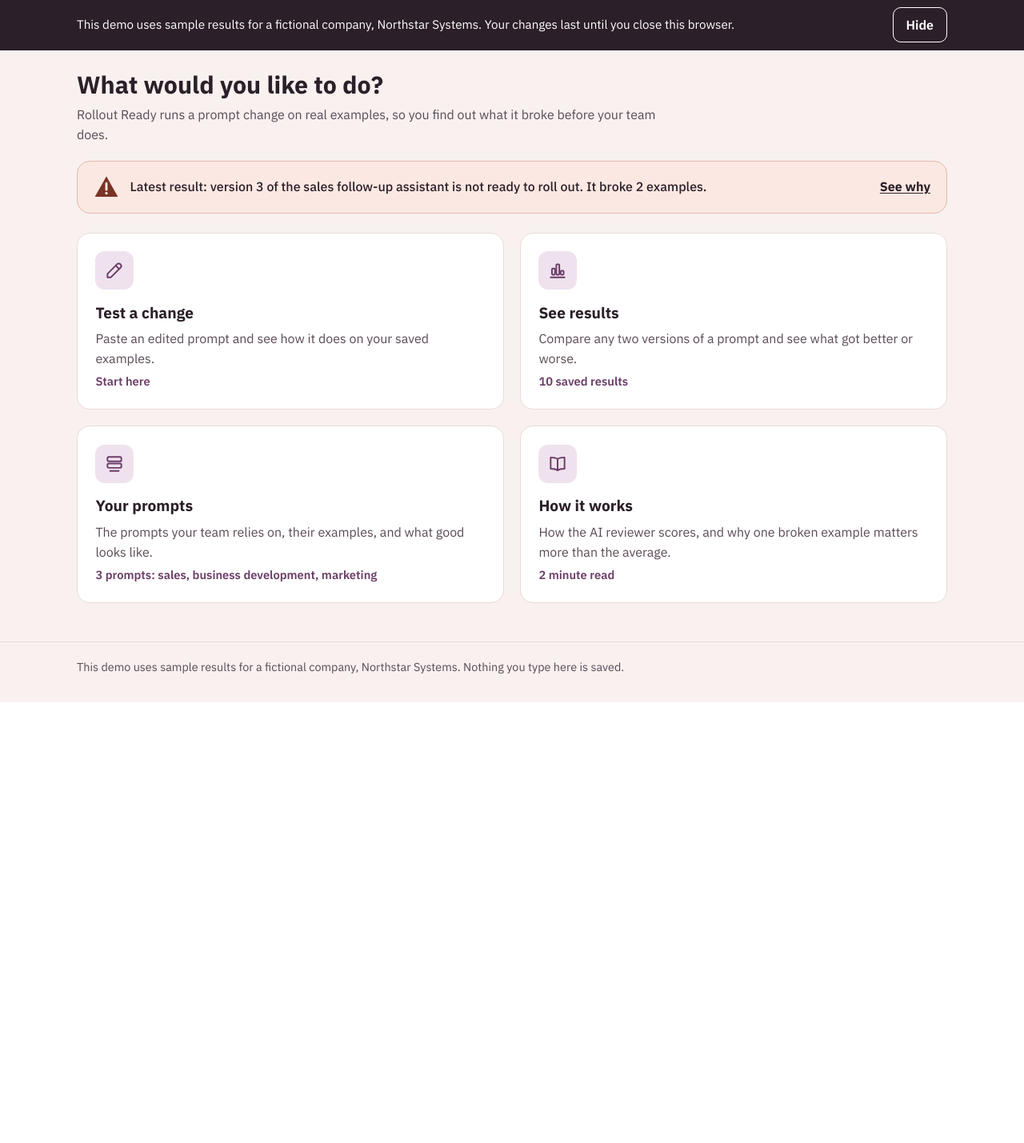
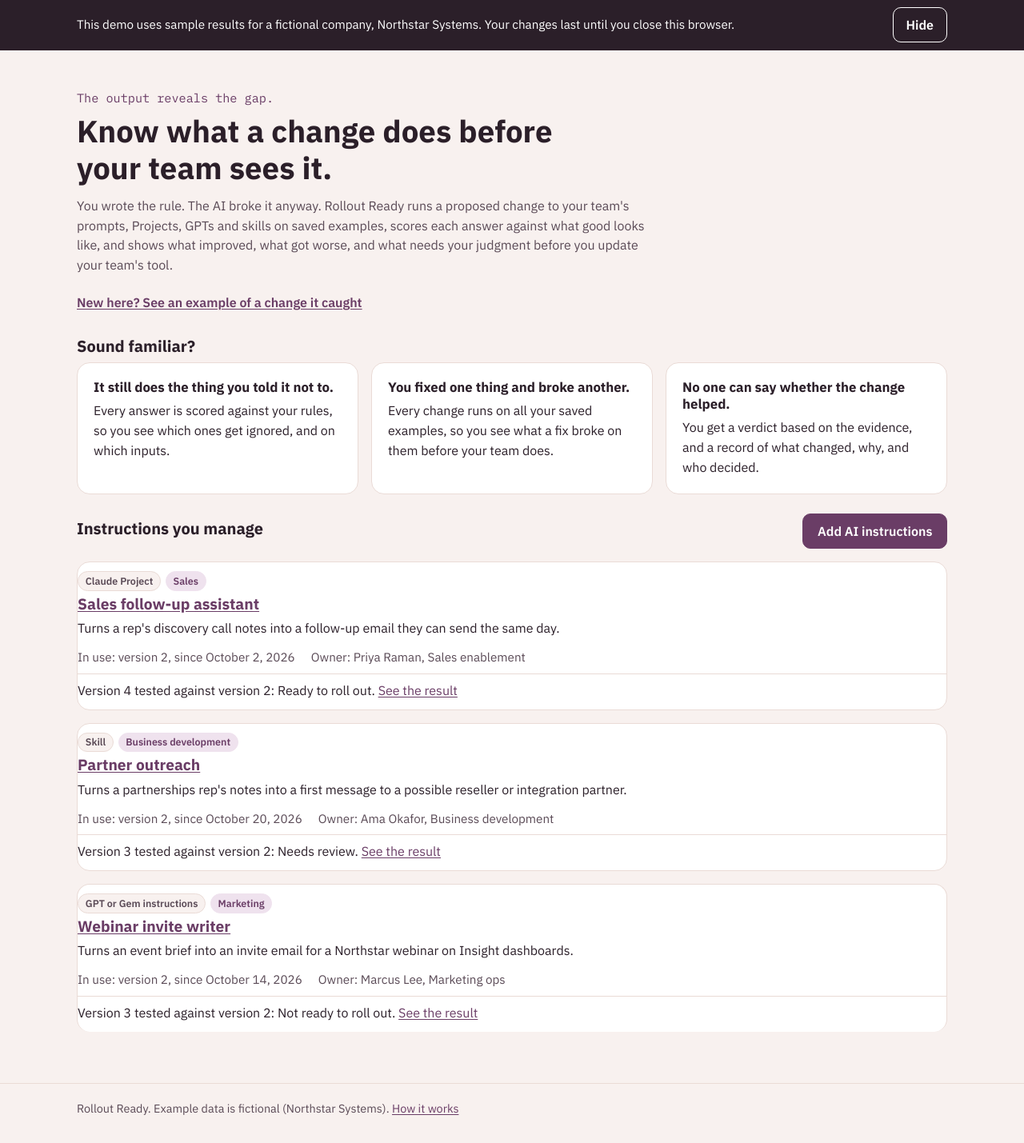
Before and after one commit to jmims-workflow/Rollout-Ready, a FastAPI app: page / in a window 1280 px wide. Shown: the part 75-1504 px from the top of the page at 80% size. Before the commit the page ends 953 px from the top, so only its background shows below. Run offline with FastAPI, Linux system fonts and the light colour scheme.

Commit message:
Manage: the new start screen
The start screen is now Manage: the hero ("The output reveals the gap."),
a "New here?" link to the featured Not ready result that hides after a
visitor's first test, "Sound familiar?", and "Instructions you manage"
with one card per set (type, team, what it's for, the version in use and
since when, the owner, and one neutral status line). Sets with something
waiting come first; the rest sit behind "Show N more with no changes
waiting". The latest-result banner is gone, and set cards never use
warning styling. Your prompts redirects to Manage.

Co-Authored-By: Claude <noreply@anthropic.com>
Claude-Session: https://claude.ai/code/session_01B5gJeuGjCZ5w3fxs9hAeCy

```diff
--- a/rollout_ready/web/app.py
+++ b/rollout_ready/web/app.py
@@ -46,15 +46,6 @@ CALLS = {
     "not_better": "It didn't actually get better",
     "other": "Something else",
 }
-VERDICT_PHRASES = {
-    scoring.READY: "is ready to roll out",
-    scoring.NO_DIFFERENCE: "made no clear difference",
-    scoring.NOT_READY: "is not ready to roll out",
-    scoring.NEEDS_REVIEW: "needs review before it rolls out",
-    scoring.INCOMPLETE: "has an incomplete test",
-}
-
-
 def _when(stamp: str) -> str:
     if not stamp:
         return "Not recorded"
@@ -284,30 +275,37 @@ def create_app(
             suites = ordered(st.suites())
         except SuiteError as exc:
             return problem(request, str(exc), status=500)
-        latest, banner = None, ""
-        pick = latest_pair(request, st, suites)
-        if pick:
+        cards = [manage_card(request, st, s) for s in suites]
+        return page(request, "home.html", nav="home",
+                    waiting=[c for c in cards if c["waiting"]], quiet=[c for c in cards if not c["waiting"]],
+                    show_new_here=not request.session.get("tested"),
+                    featured_url=results_url(config.FEATURED_SUITE, config.FEATURED_CURRENT, config.FEATURED_NEW))
+
+    def manage_card(request: Request, st: Store, suite: Suite) -> dict:
+        """One set on Manage: what's in use, and one neutral line about any change waiting."""
+        versions = st.versions(suite.id)
+        events = release_history(request, suite.id)
+        use = in_use(request, suite, versions)
+        number = {v.id: v.number for v in versions}
+        drafts = [v for v in versions if releases.status(v.id, events, use) == "Draft" and v.number > number.get(use, 0)]
+        card = dict(suite=suite, url=f"/prompts/{suite.id}", in_use_number=number.get(use, 0),
+                    since=releases.since(events, use), waiting=bool(drafts), status="No changes waiting.",
+                    status_url="")
+        if drafts:
+            draft = drafts[-1]
+            tested = last_test(request, st, suite.id, draft.id)
+            # Its latest saved test, or else its results against the version in use.
+            against = tested[0] if tested and tested[0] != draft.id else use
             try:
-                comp = comparison(request, *pick)
+                comp = comparison(request, suite.id, against, draft.id)
             except SuiteError:
                 comp = None
-            if comp and comp.complete:
-                latest = comp
-                banner = (f"Latest result: {comp.new.full_name.lower()} of the {comp.suite.name.lower()} "
-                          f"{VERDICT_PHRASES[comp.verdict]}.")
-                if comp.worse:
-                    banner += f" It broke {_plural(comp.worse, 'example')}."
-        saved = 0
-        for s in suites:
-            real = evaluate.versions_with_results(st, s.id) if settings.is_live else set()
-            for v in st.versions(s.id):
-                if (v.id in real or (not settings.is_live or settings.is_public)
-                        and load_results(st, s.id, v.id, False).cases):
-                    saved += 1
-        teams = [s.team.lower() for s in suites if s.team]
-        prompts_meta = _plural(len(suites), "prompt") + (": " + ", ".join(dict.fromkeys(teams)) if teams else "")
-        return page(request, "home.html", nav="home", latest=latest, banner=banner,
-                    saved_meta=_plural(saved, "saved result"), prompts_meta=prompts_meta)
+            if comp is not None and comp.complete:
+                card["status"] = f"Version {draft.number} tested against version {number[against]}: {comp.verdict}."
+                card["status_url"] = results_url(suite.id, against, draft.id)
+                return card
+            card["status"] = f"Version {draft.number} is waiting for a complete test."
+        return card
 
     # results -----------------------------------------------------------
     @app.get("/results", response_class=HTMLResponse)
@@ -640,6 +638,7 @@ def create_app(
     async def test_run(request: Request):
         form = await request.form()
         if not settings.is_live:
+            request.session["tested"] = 1
             return RedirectResponse(results_url(config.FEATURED_SUITE, config.FEATURED_CURRENT,
                                                 config.SAVED_EXAMPLE_VERSION, example="1"), status_code=303)
         if is_spam(form):
@@ -664,6 +663,7 @@ def create_app(
         st = store_for(request)
         suite_id, against = ctx["suite"].id, ctx["against"].id
         version = st.add_version(suite_id, text, note)
+        request.session["tested"] = 1
         done = results_url(suite_id, against, version.id)
         job = start_job(request, f"Testing {_vname(version.id)} against {_vname(against)}", done,
                         run_versions(st, suite_id, [against, version.id], make_provider(), settings.judge_model))
@@ -724,17 +724,10 @@ def create_app(
                 "finished": job.finished, "error": job.error, "done_url": job.done_url}
 
     # your prompts and their examples -----------------------------------------
-    @app.get("/prompts", response_class=HTMLResponse)
+    @app.get("/prompts")
     def prompts_page(request: Request):
-        items, error, st = [], None, store_for(request)
-        for sid in st.suite_ids():
-            try:
-                items.append({"suite": st.load_suite(sid), "cases": st.load_cases(sid), "versions": st.versions(sid)})
-            except SuiteError as exc:
-                error = str(exc)
-        order = {s.id: i for i, s in enumerate(ordered([i["suite"] for i in items]))}
-        items.sort(key=lambda i: order[i["suite"].id])
-        return page(request, "suites.html", nav="prompts", items=items, error=error)
+        """Your prompts is now part of Manage."""
+        return RedirectResponse("/", status_code=301)
 
     def new_prompt_ctx(f: dict, cases_count: int = 3, **kw) -> dict:
         return dict(nav="prompts", f=f, errors=[], message=None, estimate=estimate_sentence(cases_count, 1), **kw)
@@ -992,7 +985,7 @@ def create_app(
 
     @app.get("/suites")
     def old_suites():
-        return RedirectResponse("/prompts", status_code=301)
+        return RedirectResponse("/", status_code=301)
 
     @app.get("/suites/{rest:path}")
     def old_suite_pages(request: Request, rest: str):
--- a/rollout_ready/web/static/style.css
+++ b/rollout_ready/web/static/style.css
@@ -462,3 +462,21 @@ progress { width: 100%; height: 1.25rem; accent-color: var(--primary); }
 .whats-this { display: inline-block; margin: 0 0 .5rem; font-size: .92rem; }
 .whats-this > summary { cursor: pointer; color: var(--primary); text-decoration: underline; min-height: 44px; display: inline-flex; align-items: center; }
 .whats-this p { margin: .25rem 0 0; color: var(--ink); max-width: 46rem; }
+
+/* Manage ------------------------------------------------------------------- */
+.hero { padding: 1.5rem 0 .5rem; }
+.hero-kicker { font-family: var(--mono); font-size: .95rem; color: var(--primary); margin: 0 0 .4rem; }
+.hero-title { font-size: clamp(1.7rem, 4vw, 2.4rem); line-height: 1.2; margin: 0 0 .75rem; max-width: 40rem; }
+.new-here a { display: inline-flex; align-items: center; min-height: 44px; font-weight: 600; }
+.familiar { list-style: none; padding: 0; margin: 0 0 1.5rem; display: grid; grid-template-columns: repeat(auto-fit, minmax(15rem, 1fr)); gap: 1rem; }
+.familiar .card { margin: 0; }
+.familiar h3 { font-size: 1.05rem; margin: 0 0 .4rem; }
+.familiar p { margin: 0; }
+.set-list { display: grid; gap: 1rem; margin-bottom: 1rem; }
+.set-card { margin: 0; }
+.set-card h3 { margin: .25rem 0 .4rem; font-size: 1.2rem; }
+.set-tags { margin: 0; display: flex; flex-wrap: wrap; gap: .35rem; }
+.set-meta { display: flex; flex-wrap: wrap; gap: .25rem 1.25rem; color: var(--muted); font-size: .95rem; margin: .4rem 0; }
+.set-status { margin: .5rem 0 0; padding-top: .5rem; border-top: 1px solid var(--line); color: var(--ink); }
+.more-sets > summary { min-height: 44px; display: flex; align-items: center; cursor: pointer; font-weight: 600; color: var(--primary); }
+.page-head { display: flex; flex-wrap: wrap; gap: .75rem; align-items: center; justify-content: space-between; margin-bottom: 1rem; }
--- a/rollout_ready/web/templates/home.html
+++ b/rollout_ready/web/templates/home.html
@@ -1,33 +1,46 @@
 {% extends "base.html" %}
-{% from "_macros.html" import icon, verdict_icon %}
+{% from "_macros.html" import notice, team_tag %}
 {% block content %}
-<h1 class="home-title">What would you like to do?</h1>
-<p class="lede">Rollout Ready runs a prompt change on real examples, so you find out what it broke before your team does.</p>
+<section class="hero" aria-labelledby="hero-h">
+  <p class="hero-kicker">The output reveals the gap.</p>
+  <h1 id="hero-h" class="hero-title">Know what a change does before your team sees it.</h1>
+  <p class="lede">You wrote the rule. The AI broke it anyway. Rollout Ready runs a proposed change to your team's prompts, Projects, GPTs and skills on saved examples, scores each answer against what good looks like, and shows what improved, what got worse, and what needs your judgment before you update your team's tool.</p>
+  {% if show_new_here %}<p class="new-here"><a href="{{ featured_url }}">New here? See an example of a change it caught</a></p>{% endif %}
+</section>
 
-{% if latest %}
-<a class="latest verdict-{{ latest.verdict_key }}" href="{{ results_url(latest.suite.id, latest.current.id, latest.new.id) }}">
-  {{ verdict_icon(latest.verdict_key) }}
-  <span class="latest-text">{{ banner }}</span>
-  <span class="latest-link">See why</span>
-</a>
-{% endif %}
+<section aria-labelledby="familiar-h">
+  <h2 id="familiar-h">Sound familiar?</h2>
+  <ul class="familiar">
+    <li class="card"><h3>It still does the thing you told it not to.</h3><p>Every answer is scored against your rules, so you see which ones get ignored, and on which inputs.</p></li>
+    <li class="card"><h3>You fixed one thing and broke another.</h3><p>Every change runs on all your saved examples, so you see what a fix broke on them before your team does.</p></li>
+    <li class="card"><h3>No one can say whether the change helped.</h3><p>You get a verdict based on the evidence, and a record of what changed, why, and who decided.</p></li>
+  </ul>
+</section>
 
-<ul class="home-cards">
-  {% for href, ico, title, desc, meta in [
-      ('/test', 'pencil', 'Test a change', 'Paste an edited prompt and see how it does on your saved examples.', 'Start here'),
-      ('/results', 'bars', 'See results', 'Compare any two versions of a prompt and see what got better or worse.', saved_meta),
-      ('/prompts', 'stack', 'Your prompts', 'The prompts your team relies on, their examples, and what good looks like.', prompts_meta),
-      ('/how-it-works', 'book', 'How it works', 'How the AI reviewer scores, and why one broken example matters more than the average.', '2 minute read'),
-  ] %}
-  <li>
-    <a class="home-card" href="{{ href }}">
-      <span class="home-tile">{{ icon(ico) }}</span>
-      <span class="home-card-title">{{ title }}</span>
-      <span class="home-card-desc">{{ desc }}</span>
-      <span class="home-card-meta">{{ meta }}</span>
-    </a>
-  </li>
-  {% endfor %}
-</ul>
+{% macro set_card(c) -%}
+<li class="card set-card">
+  <p class="set-tags"><span class="tag">{{ c.suite.type_label }}</span> {{ team_tag(c.suite) }}</p>
+  <h3><a href="{{ c.url }}">{{ c.suite.name }}</a></h3>
+  {% if c.suite.description %}<p>{{ c.suite.description }}</p>{% endif %}
+  <p class="set-meta"><span>In use: version {{ c.in_use_number }}{% if c.since %}, since {{ day(c.since) }}{% endif %}</span>{% if c.suite.owner_name %}<span>Owner: {{ c.suite.owner_name }}{% if c.suite.owner_team %}, {{ c.suite.owner_team }}{% endif %}</span>{% endif %}</p>
+  <p class="set-status">{{ c.status }}{% if c.status_url %} <a href="{{ c.status_url }}">See the result<span class="visually-hidden"> for {{ c.suite.name }}</span></a>{% endif %}</p>
+</li>
+{%- endmacro %}
+
+<section aria-labelledby="manage-h">
+  <div class="page-head">
+    <h2 id="manage-h">Instructions you manage</h2>
+    <a class="btn" href="/prompts/new">Add AI instructions</a>
+  </div>
+  {% if settings.is_public %}{{ notice(private_note, "info") }}{% endif %}
+  {% if error %}{{ notice(error, "error") }}{% endif %}
+  <ul class="plain-list set-list">{% for c in waiting %}{{ set_card(c) }}{% endfor %}</ul>
+  {% if quiet %}
+  <details class="more-sets"{% if not waiting %} open{% endif %}>
+    <summary>Show {{ quiet|length }} more with no changes waiting</summary>
+    <ul class="plain-list set-list">{% for c in quiet %}{{ set_card(c) }}{% endfor %}</ul>
+  </details>
+  {% endif %}
+  {% if not waiting and not quiet %}<p>No AI instructions yet.</p>{% endif %}
+</section>
 {% endblock %}
-{% block footer %}{% if not settings.is_live %}This demo uses sample results for a fictional company, Northstar Systems. Nothing you type here is saved.{% else %}Rollout Ready. <a href="/how-it-works">How it works</a>{% endif %}{% endblock %}
```
Also changed, not shown: rollout_ready/web/templates/suites.html (deleted, +0 -31 lines), tests/test_public.py (+4 -3 lines), tests/test_web.py (+59 -15 lines).
